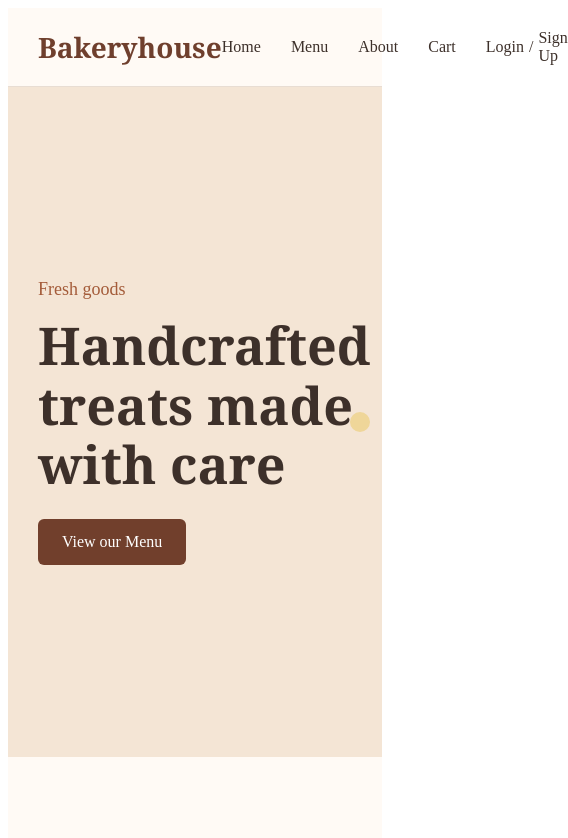
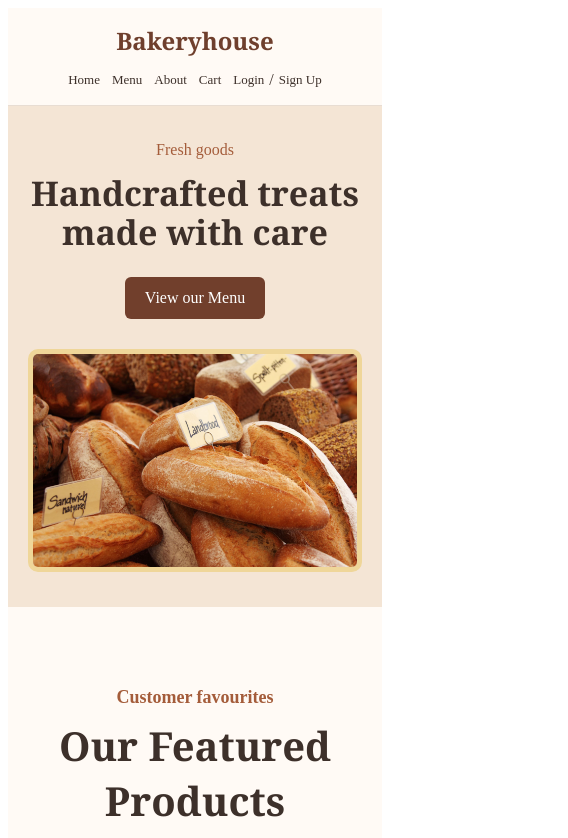
Before and after one commit to yejunchoi21/Bakery-Platform, a React (Vite) app: page / in a window 390 px wide. Shown: the top 838 px of the page, 568 px wide, since content can reach past the window. Built offline with nearby package versions, Linux system fonts and the light colour scheme; no server answers.

Commit message:
final edits

```diff
--- a/src/App.jsx
+++ b/src/App.jsx
@@ -29,7 +29,7 @@ function App() {
   // Stores the signed-in user's cart
   const [cartItems, setCartItems] = useState([]);
 
-  // Stores the add-to-cart notification
+  // Stores temporary notifications
   const [cartMessage, setCartMessage] = useState("");
 
   // Checks for login and logout changes
@@ -48,7 +48,7 @@ function App() {
     };
   }, []);
 
-  // Loads the signed-in user's cart
+  // Loads the signed-in user's cart from Supabase
   useEffect(() => {
     async function loadCart() {
       if (!user) {
@@ -80,13 +80,13 @@ function App() {
     loadCart();
   }, [user]);
 
-  // Shows a temporary message after adding a product
-  function showCartMessage(productName) {
-    setCartMessage(`${productName} added to cart!`);
+  // Shows a temporary message
+  function showMessage(message) {
+    setCartMessage(message);
 
     setTimeout(() => {
       setCartMessage("");
-    }, 2500);
+    }, 3000);
   }
 
   // Adds a product or increases its quantity
@@ -124,7 +124,7 @@ function App() {
         )
       );
 
-      showCartMessage(product.name);
+      showMessage(`${product.name} added to cart!`);
     } else {
       const newItem = {
         id: productId,
@@ -155,7 +155,7 @@ function App() {
         newItem,
       ]);
 
-      showCartMessage(product.name);
+      showMessage(`${product.name} added to cart!`);
     }
   }
 
@@ -242,6 +242,26 @@ function App() {
     }
   }
 
+  // Completes checkout and clears the user's cart
+  async function handleCheckout() {
+    if (!user || cartItems.length === 0) {
+      return;
+    }
+
+    const { error } = await supabase
+      .from("cart_items")
+      .delete()
+      .eq("user_id", user.id);
+
+    if (error) {
+      alert(error.message);
+      return;
+    }
+
+    setCartItems([]);
+    showMessage("Order placed successfully!");
+  }
+
   return (
     <BrowserRouter>
       <Navbar user={user} />
@@ -269,6 +289,7 @@ function App() {
               cartItems={cartItems}
               increaseQuantity={increaseQuantity}
               decreaseQuantity={decreaseQuantity}
+              handleCheckout={handleCheckout}
             />
           }
         />
--- a/src/components/Hero.css
+++ b/src/components/Hero.css
@@ -2,30 +2,36 @@
   min-height: 550px;
   display: flex;
   align-items: center;
-  /*padding adds spacing. so top and bottom 60px space
-  left right 8% spacing*/
-  padding: 60px 8%;
+  gap: clamp(30px, 5vw, 80px);
+
+  /* Padding becomes smaller with the screen */
+  padding: clamp(35px, 5vw, 60px) clamp(20px, 8vw, 150px);
+
   background-color: #f4e5d5;
-
+  box-sizing: border-box;
 }
 
-/*used to grow or shrink the container as window resizes*/
+/* Left side containing the writing */
 .hero-content {
   flex: 1;
+  min-width: 0;
   max-width: 600px;
 }
 
 .hero-content p {
   margin: 0 0 15px;
   color: #a45c3a;
-  font-size: 18px;
+  font-size: clamp(16px, 1.5vw, 18px);
 }
 
 .hero-content h2 {
   margin: 0 0 25px;
   color: #3d302a;
   font-family: Georgia, serif;
-  font-size: 52px;
+
+  /* Heading shrinks as the screen becomes smaller */
+  font-size: clamp(36px, 4vw, 52px);
+
   line-height: 1.15;
 }
 
@@ -42,29 +48,73 @@
   background-color: #92563c;
 }
 
-/*KEY NOTE must edit the container. onyl the
-you can edit the content within the container*/
+/* Right-side image container */
 .hero-image {
-  /*the container of the img not the img itself can resize
-  base on the window size*/
-  /*flex helps resize the image with the hero-content section. so use it when image is paired with writing horizontally*/
   flex: 1;
-  /*pairs flex with this */
   min-width: 0;
-  /*this is what allows you to position the img in the container*/
   display: flex;
-  /*pushes image to the right edge of container*/
   justify-content: flex-end;
-
 }
 
+/* The actual image */
 .hero-image img {
   display: block;
-  height: auto;
+
+  /* Image fills its available container */
   width: 100%;
-  height: auto;
-  /*make the actual image fit the container above*/
+
+  /* Stops it from becoming excessively large */
+  max-width: 800px;
+
+  /* Keeps a consistent image shape */
+  aspect-ratio: 3 / 2;
+
   object-fit: cover;
+  box-sizing: border-box;
+  border: clamp(5px, 0.7vw, 10px) solid #efd699;
   border-radius: 16px;
-  border: 10px solid #efd699;
 }
+
+/* Tablet and phone screens */
+@media (max-width: 850px) {
+  .hero {
+    min-height: auto;
+    flex-direction: column;
+    align-items: stretch;
+    text-align: center;
+  }
+
+  .hero-content {
+    max-width: 700px;
+    margin: 0 auto;
+  }
+
+  .hero-image {
+    width: 100%;
+    justify-content: center;
+  }
+
+  .hero-image img {
+    max-width: 700px;
+  }
+}
+
+/* Small phone screens */
+@media (max-width: 500px) {
+  .hero {
+    padding: 35px 20px;
+    gap: 30px;
+  }
+
+  .hero-content h2 {
+    font-size: 34px;
+  }
+
+  .hero-content a {
+    padding: 12px 20px;
+  }
+
+  .hero-image img {
+    border-radius: 10px;
+  }
+}
--- a/src/components/Navbar.css
+++ b/src/components/Navbar.css
@@ -1,38 +1,54 @@
 .navbar {
-  /*makes eveyrthing in the navbar side by side*/
+  /* Makes everything in the navbar sit side by side */
   display: flex;
-  /*distributes all remaining space evenly between the container’s items.*/
+
+  /* Places remaining space between the logo and links */
   justify-content: space-between;
-  /*centres everything in the navbar vertically so the logo, and the  menu*/
+
+  /* Centres everything vertically */
   align-items: center;
 
-  padding: 20px 8%;
+  gap: 20px;
+
+  /* Padding and spacing resize with the screen */
+  padding: clamp(15px, 2vw, 20px) clamp(20px, 8vw, 150px);
+
   background-color: #fffaf5;
   border-bottom: 1px solid #e8ddd3;
+  box-sizing: border-box;
 }
 
-/*so everything under here targets only the navbar-logo classname from the .jsx file*/
+/* Controls the Bakeryhouse logo */
 .navbar-logo {
   margin: 0;
   color: #6f3f2d;
   font-family: Georgia, serif;
-  font-size: 28px;
+
+  /* Minimum 24px, responsive size, maximum 28px */
+  font-size: clamp(24px, 2.5vw, 28px);
+
+  /* Prevents Bakeryhouse from splitting into two lines */
+  white-space: nowrap;
 }
 
-/*targets only the container that holds the <a> not the actuall <a> itself so it changes
-the outside of the words, ie spacing or if their centred*/
+/* Controls the container holding all navbar links */
 .navbar-links {
   display: flex;
   align-items: center;
-  gap: 30px;
+
+  /* Link spacing resizes with the screen */
+  gap: clamp(12px, 2vw, 30px);
 }
 
-/*the difference is that this specifically targets ones with <a> in it so it onyl changes the words
-ie color underline, etc*/
+/* Controls the actual link words */
 .navbar-links a {
   color: #3d302a;
-  font-size: 16px;
+
+  /* Minimum 14px and maximum 16px */
+  font-size: clamp(14px, 1.4vw, 16px);
+
   text-decoration: none;
+  white-space: nowrap;
 }
 
 .navbar-links a:hover {
@@ -47,6 +63,7 @@ ie color underline, etc*/
   display: flex;
   align-items: center;
   gap: 5px;
+  white-space: nowrap;
 }
 
 .account-menu {
@@ -58,32 +75,87 @@ ie color underline, etc*/
   color: #3d302a;
   background: none;
   border: none;
-  font: inherit;
+  font-family: inherit;
+  font-size: clamp(14px, 1.4vw, 16px);
   cursor: pointer;
+}
+
+.signed-in-button:hover {
+  color: #b56845;
 }
 
 .account-dropdown {
   position: absolute;
   top: 30px;
   right: 0;
+  z-index: 100;
+
   min-width: 120px;
   padding: 10px;
+
   background-color: white;
   border: 1px solid #e8ddd3;
   border-radius: 6px;
   box-shadow: 0 4px 12px rgba(0, 0, 0, 0.12);
-  z-index: 10;
 }
 
 .account-dropdown button {
   width: 100%;
   padding: 8px;
+
   color: #3d302a;
   background: none;
   border: none;
+
   cursor: pointer;
 }
 
 .account-dropdown button:hover {
   background-color: #fffaf5;
 }
+
+/* Tablet screens */
+@media (max-width: 850px) {
+  .navbar {
+    padding: 18px 5%;
+  }
+
+  .navbar-links {
+    gap: 16px;
+  }
+}
+
+/* Phone screens */
+@media (max-width: 650px) {
+  .navbar {
+    flex-wrap: wrap;
+    justify-content: center;
+    gap: 14px;
+    padding: 16px 5%;
+  }
+
+  /* Moves Bakeryhouse onto its own centred row */
+  .navbar-logo {
+    width: 100%;
+    text-align: center;
+  }
+
+  /* Allows links to move onto another line if needed */
+  .navbar-links {
+    justify-content: center;
+    flex-wrap: wrap;
+    gap: 12px 16px;
+  }
+}
+
+/* Very small phone screens */
+@media (max-width: 400px) {
+  .navbar-links {
+    gap: 10px 12px;
+  }
+
+  .navbar-links a,
+  .signed-in-button {
+    font-size: 13px;
+  }
+}
--- a/src/pages/Cart.jsx
+++ b/src/pages/Cart.jsx
@@ -1,6 +1,11 @@
 import "./Cart.css";
 
-function Cart({cartItems, increaseQuantity, decreaseQuantity, }) {
+function Cart({
+  cartItems,
+  increaseQuantity,
+  decreaseQuantity,
+  handleCheckout,
+}) {
   // Adds the prices of all products in the cart
   const subtotal = cartItems.reduce(
     (total, item) => total + item.price * item.quantity,
@@ -32,12 +37,13 @@ function Cart({cartItems, increaseQuantity, decreaseQuantity, }) {
 
                 <div className="cart-item-info">
                   <h2>{item.name}</h2>
+
                   <div className="quantity-controls">
                     <button
                       type="button"
                       onClick={() => decreaseQuantity(item.id)}
                     >
-                    -
+                      −
                     </button>
 
                     <span>{item.quantity}</span>
@@ -49,8 +55,6 @@ function Cart({cartItems, increaseQuantity, decreaseQuantity, }) {
                       +
                     </button>
                   </div>
-
-
                 </div>
 
                 <p className="cart-item-price">
@@ -79,7 +83,11 @@ function Cart({cartItems, increaseQuantity, decreaseQuantity, }) {
             <span>${total.toFixed(2)}</span>
           </div>
 
-          <button type="button" disabled={cartItems.length === 0}>
+          <button
+            type="button"
+            onClick={handleCheckout}
+            disabled={cartItems.length === 0}
+          >
             Proceed to Checkout
           </button>
         </aside>
```
Lines whose indentation alone changed are shown as unchanged.
